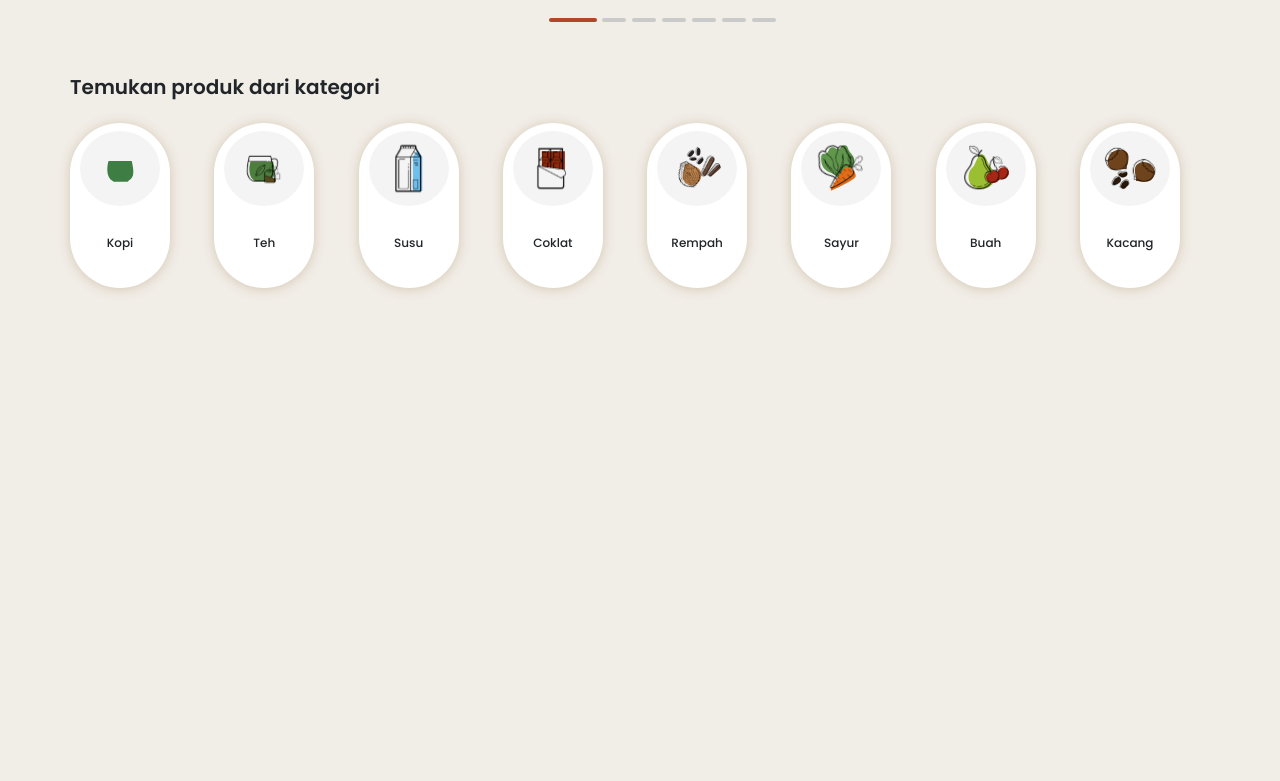
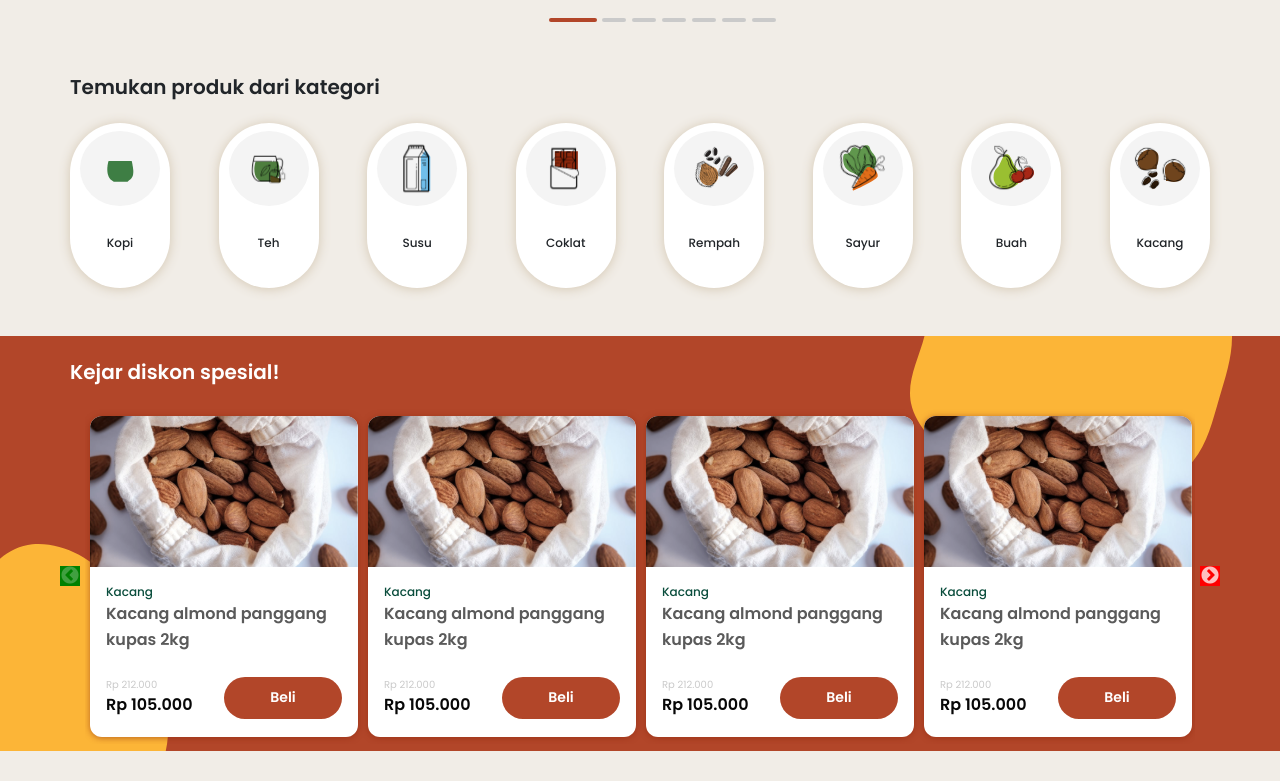
Before and after one commit to dino9611/4-warehouse-fe, a React (Create React App) app: page / in a window 1280 px wide. Shown: the part 364-1145 px from the top of the page. Before the commit the page ends 800 px from the top, so only its background shows below. Built offline with nearby package versions, Linux system fonts and the light colour scheme.

Commit message:
WJ-16 produk diskon komponen

```diff
--- a/src/assets/index.js
+++ b/src/assets/index.js
@@ -9,6 +9,7 @@ import rempah from "./rempah.svg";
 import sayur from "./sayur.svg";
 import susu from "./susu.svg";
 import teh from "./teh.svg";
+import produk1 from "./produk1.svg";
 
 export default {
   logo,
@@ -22,4 +23,5 @@ export default {
   sayur,
   susu,
   teh,
+  produk1,
 };
--- /dev/null
+++ b/src/components/ButtonPrimary.jsx
@@ -0,0 +1,16 @@
+import "./styles/buttonPrimary.css";
+
+function ButtonPrimary({ name }) {
+  return (
+    <div
+      className="button-primary-wrapper"
+      style={{ width: "118px", height: "42px" }}
+    >
+      <div className="button-primary-text d-flex justify-content-center align-items-center">
+        {name}
+      </div>
+    </div>
+  );
+}
+
+export default ButtonPrimary;
--- /dev/null
+++ b/src/components/CardProduct.jsx
@@ -0,0 +1,33 @@
+import React from "react";
+import "./styles/cardProduct.css";
+import produk1 from "./../assets/produk1.svg";
+import ButtonPrimary from "./ButtonPrimary";
+
+function CardProduct({ img, category, title, discount, price, btn }) {
+  return (
+    <div className="card-product-wrapper">
+      <div>
+        <img src={img} alt="" className="card-product-img" />
+      </div>
+      <div className="d-flex flex-column justify-content-between pt-3 px-3">
+        <div className="d-flex flex-column mb-4">
+          <div className="card-product-category">{category}</div>
+          <div className="card-product-name">{title}</div>
+        </div>
+        <div className="d-flex justify-content-between align-items-center">
+          <div className="d-flex flex-column">
+            {discount ? (
+              <div className="card-product-diskon">Rp {discount}</div>
+            ) : null}
+            <div className="card-product-price">Rp {price}</div>
+          </div>
+          <div>
+            <ButtonPrimary name={btn} />
+          </div>
+        </div>
+      </div>
+    </div>
+  );
+}
+
+export default CardProduct;
--- /dev/null
+++ b/src/components/CarouselCard.jsx
@@ -0,0 +1,58 @@
+import React, { useState } from "react";
+import "./styles/carousel.css";
+import Slider from "react-slick";
+import "slick-carousel/slick/slick.css";
+import "slick-carousel/slick/slick-theme.css";
+
+function CarouselProduct({ children }) {
+  const [tes, setTes] = useState(null);
+
+  const SampleNextArrow = (props) => {
+    const { className, style, onClick } = props;
+    return (
+      <div
+        className={className}
+        style={{ ...style, display: "block", background: "red" }}
+        onClick={onClick}
+      />
+    );
+  };
+
+  const SamplePrevArrow = (props) => {
+    const { className, style, onClick } = props;
+    return (
+      <div
+        className={className}
+        style={{
+          ...style,
+          display: "block",
+          background: "green",
+          position: "absolute",
+          right: "50%",
+        }}
+        onClick={onClick}
+      />
+    );
+  };
+
+  const settings = {
+    infinite: false,
+    speed: 500,
+    slidesToScroll: 4,
+    slidesToShow: 4,
+    beforeChange: (current, next) => {
+      setTes(next);
+    },
+    nextArrow: <SampleNextArrow />,
+    prevArrow: <SamplePrevArrow />,
+    // arrows: false,
+  };
+  console.log(tes);
+  return (
+    <div>
+      <Slider {...settings}>{children}</Slider>
+    </div>
+  );
+}
+
+export default CarouselProduct;
--- /dev/null
+++ b/src/components/styles/buttonPrimary.css
@@ -0,0 +1,11 @@
+.button-primary-wrapper {
+  padding: 10px 11.8px 10px 11.8px;
+  border-radius: 100px;
+  background-color: #b24629;
+}
+
+.button-primary-text {
+  font-size: 14px;
+  font-weight: 600;
+  color: #fff;
+}
--- /dev/null
+++ b/src/components/styles/cardProduct.css
@@ -0,0 +1,40 @@
+.card-product-wrapper {
+  width: 268px;
+  height: 321px;
+  background-color: #fff;
+  padding: 0 0 16px;
+  border-radius: 12px;
+  overflow: hidden;
+  box-shadow: 0 1px 6px 0 rgba(141, 40, 12, 0.56);
+}
+
+.card-product-img {
+  width: 100%;
+  height: 151px;
+  object-fit: cover;
+}
+
+.card-product-category {
+  font-size: 12px;
+  font-weight: 500;
+  color: #0a4d3c;
+}
+
+.card-product-name {
+  font-size: 16px;
+  font-weight: 600;
+  line-height: 1.63;
+  color: #5a5a5a;
+}
+
+.card-product-diskon {
+  font-size: 10px;
+  color: #cacaca;
+}
+
+.card-product-price {
+  font-size: 16px;
+  font-weight: 600;
+  line-height: 1.63;
+  color: #070707;
+}
--- a/src/pages/non-user/Homepage.jsx
+++ b/src/pages/non-user/Homepage.jsx
@@ -3,9 +3,12 @@ import "./styles/homepage.css";
 import Header from "../../components/Header";
 import Carousel from "./../../components/Carousel";
 import CardCategory from "../../components/CardCategory";
+import CardProduct from "../../components/CardProduct";
+import CarouselCard from "../../components/CarouselCard";
 import images from "./../../assets";
 
-const { buah, coklat, kacang, kopi, rempah, sayur, susu, teh } = images;
+const { produk1, buah, coklat, kacang, kopi, rempah, sayur, susu, teh } =
+  images;
 
 function Homepage() {
   return (
@@ -24,7 +27,7 @@ function Homepage() {
             Temukan produk dari kategori
           </h4>
         </div>
-        <div className="row d-flex justify-content-between w-100 mt-3">
+        <div className="row d-flex justify-content-between mt-3">
           <CardCategory img={kopi} name="Kopi" />
           <CardCategory img={teh} name="Teh" />
           <CardCategory img={susu} name="Susu" />
@@ -35,6 +38,116 @@ function Homepage() {
           <CardCategory img={kacang} name="Kacang" />
         </div>
       </div>
+      <div className="mt-5">
+        <div className="homepage-diskon">
+          <div className="container">
+            <div className="row ">
+              <h5
+                className="my-4"
+                style={{ fontSize: "20px", fontWeight: "600", color: "#fff" }}
+              >
+                Kejar diskon spesial!
+              </h5>
+            </div>
+            <div style={{ width: "100%" }}>
+              <div style={{ width: "100%" }}>
+                <CarouselCard>
+                  <div>
+                    <CardProduct
+                      img={produk1}
+                      category="Kacang"
+                      title="Kacang almond panggang kupas 2kg"
+                      discount="212.000"
+                      price="105.000"
+                      btn="Beli"
+                    />
+                  </div>
+                  <div>
+                    <CardProduct
+                      img={produk1}
+                      category="Kacang"
+                      title="Kacang almond panggang kupas 2kg"
+                      discount="212.000"
+                      price="105.000"
+                      btn="Beli"
+                    />
+                  </div>
+                  <div>
+                    <CardProduct
+                      img={produk1}
+                      category="Kacang"
+                      title="Kacang almond panggang kupas 2kg"
+                      discount="212.000"
+                      price="105.000"
+                      btn="Beli"
+                    />
+                  </div>
+                  <div>
+                    <CardProduct
+                      img={produk1}
+                      category="Kacang"
+                      title="Kacang almond panggang kupas 2kg"
+                      discount="212.000"
+                      price="105.000"
+                      btn="Beli"
+                    />
+                  </div>
+                  <div>
+                    <CardProduct
+                      img={produk1}
+                      category="Kacang"
+                      title="Kacang almond panggang kupas 2kg"
+                      discount="212.000"
+                      price="105.000"
+                      btn="Beli"
+                    />
+                  </div>
+                  <div>
+                    <CardProduct
+                      img={produk1}
+                      category="Kacang"
+                      title="Kacang almond panggang kupas 2kg"
+                      discount="212.000"
+                      price="105.000"
+                      btn="Beli"
+                    />
+                  </div>
+                  <div>
+                    <CardProduct
+                      img={produk1}
+                      category="Kacang"
+                      title="Kacang almond panggang kupas 2kg"
+                      discount="212.000"
+                      price="105.000"
+                      btn="Beli"
+                    />
+                  </div>
+                  <div>
+                    <CardProduct
+                      img={produk1}
+                      category="Kacang"
+                      title="Kacang almond panggang kupas 2kg"
+                      discount="212.000"
+                      price="105.000"
+                      btn="Beli"
+                    />
+                  </div>
+                  <div>
+                    <CardProduct
+                      img={produk1}
+                      category="Kacang"
+                      title="Kacang almond panggang kupas 2kg"
+                      discount="212.000"
+                      price="105.000"
+                      btn="Beli"
+                    />
+                  </div>
+                </CarouselCard>
+              </div>
+            </div>
+          </div>
+        </div>
+      </div>
     </div>
   );
 }
--- a/src/pages/non-user/styles/homepage.css
+++ b/src/pages/non-user/styles/homepage.css
@@ -14,3 +14,8 @@
   font-size: 20px;
   font-weight: 600;
 }
+
+.homepage-diskon {
+  background-image: url("./../../../assets/banner-diskon.svg");
+  height: 415px;
+}
```
Also changed, not shown: src/assets/banner-diskon.svg (added), src/assets/produk1.svg (added).
